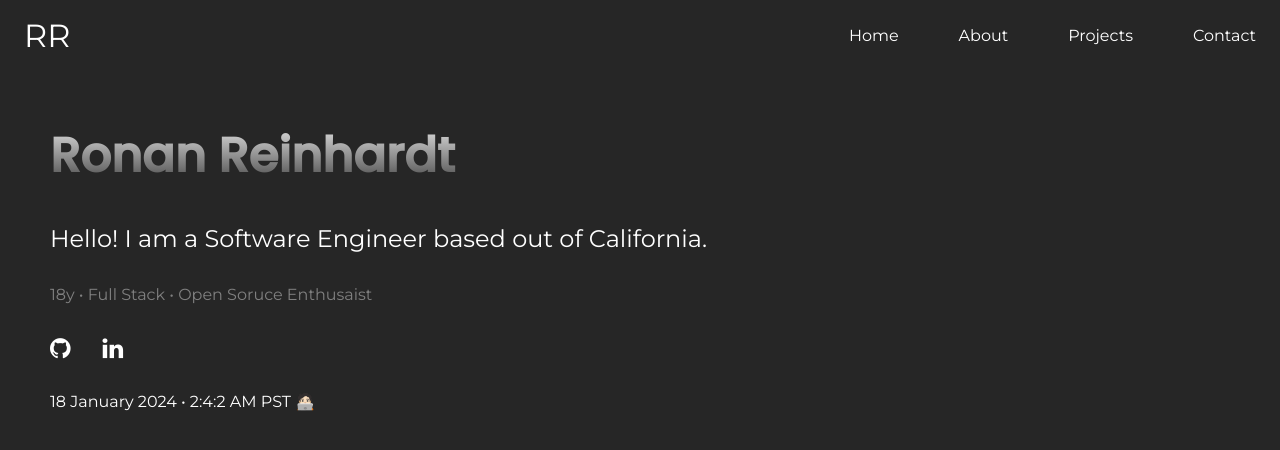
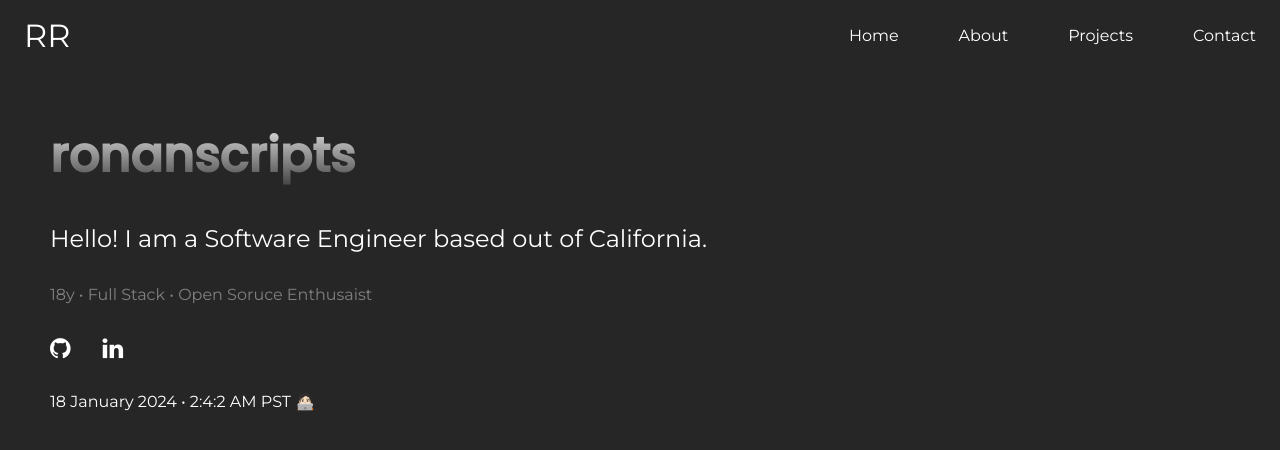
Before and after one commit to ronanscripts/ronann.dev, a plain HTML site: page index.html in a window 1280 px wide. Drawn offline with nearby package versions, Linux system fonts and the light colour scheme.

Commit message:
change name

```diff
--- a/index.html
+++ b/index.html
@@ -62,7 +62,7 @@
             <p class="browsehappy">You are using an <strong>outdated</strong> browser. Please <a href="#">upgrade your browser</a> to improve your experience.</p>
         <![endif]-->
         <div class="homepage-body">
-            <h1 class="branding-body">Ronan Reinhardt</h1>
+            <h1 class="branding-body">ronanscripts</h1>
             <p class="infoOne"> Hello! I am a Software Engineer based out of California. </p>
             <p class="infoBullet"> 18y • Full Stack • Open Soruce Enthusaist </p>
             <div class="socialIcons">
```
